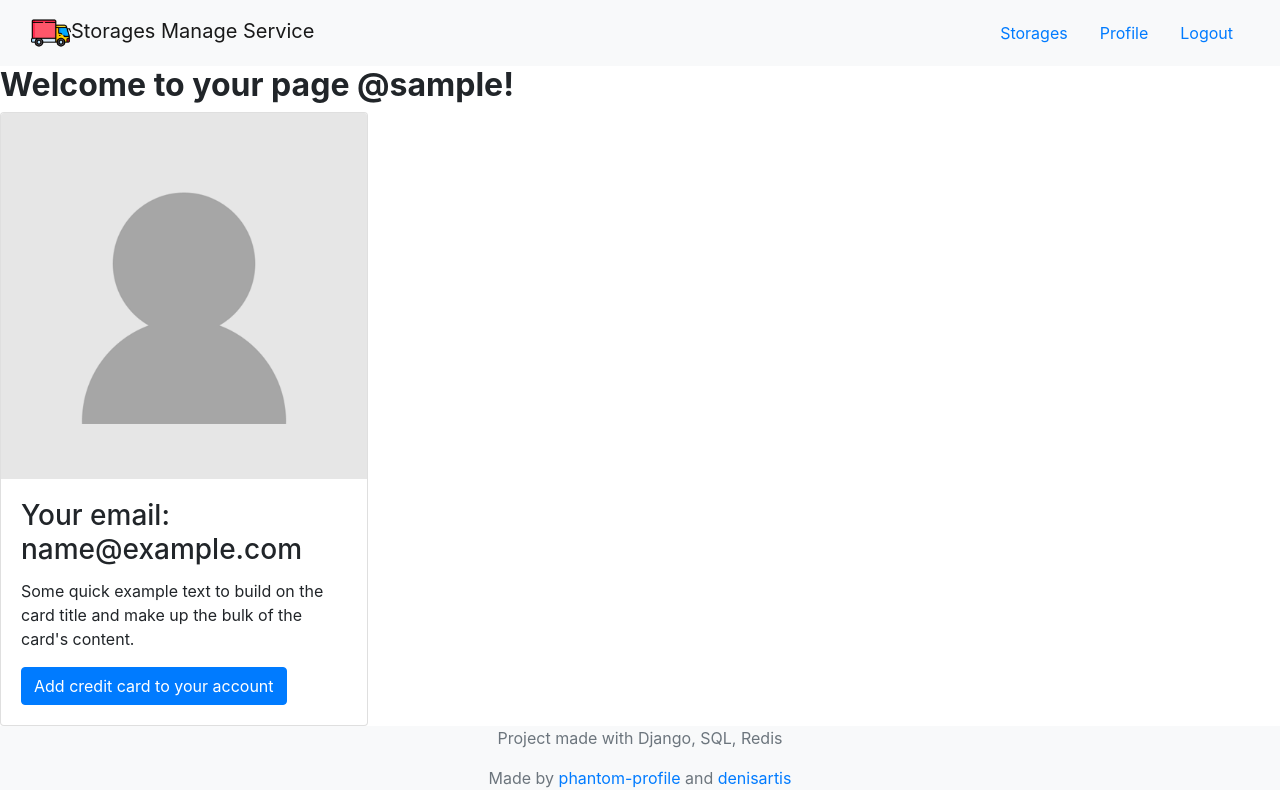
After one commit to phantom-profile/storages_manage_service, a Django app: page /users/profile/ in a window 1280 px wide. The commit adds this page. Run offline with Django 4.2, Linux system fonts and the light colour scheme; the visitor is signed in with stand-in values (Sample User, id 1); some libraries are stand-ins or nearby versions.

Commit message:
added frontend

```diff
--- a/templates/base.html
+++ b/templates/base.html
@@ -23,8 +23,13 @@
         <a class="navbar-brand" href="#"><img src="{% static 'truck_icon.png' %}" style="hight: 35px; width: 40px;">Storages Manage Service</a>
         <ul class="nav ">
           <li class="nav-item"><a class="nav-link active" href="{% url 'all-storages' %}">Storages</a></li>
-          <li class="nav-item"><a class="nav-link disabled" href="#">Profile</a></li>
-          <li class="nav-item"><a class="nav-link disabled" href="#">Logout</a></li>
+          {% if user.is_authenticated %}
+            <li class="nav-item"><a class="nav-link active" href="{% url 'profile' %}">Profile</a></li>
+            <li class="nav-item"><a class="nav-link active" href="{% url 'logout' %}">Logout</a></li>
+          {% else %}
+            <li class="nav-item"><a class="nav-link active" href="{% url 'profile' %}">Log in</a></li>
+            <li class="nav-item"><a class="nav-link active" href="{% url 'register' %}">Sing up</a></li>
+          {% endif %}
         </ul>
       </div>
     </nav>
--- /dev/null
+++ b/users/templates/profile.html
@@ -0,0 +1,13 @@
+{% extends 'base.html' %}
+{% load static %}
+{% block content %}
+  <h2><b>Welcome to your page @{{ user.username }}!</b></h2>
+  <div class="card" style="width: 23rem;">
+    <img src="{% static 'user_without_photo.png' %}" class="card-img-top" alt="...">
+    <div class="card-body">
+      <h3 class="card-title">Your email: {{ user.email }}</h3>
+      <p class="card-text">Some quick example text to build on the card title and make up the bulk of the card's content.</p>
+      <a href="#" class="btn btn-primary">Add credit card to your account</a>
+    </div>
+  </div>
+{% endblock %}
```
Also changed, not shown: static/user_without_photo.png (added).
